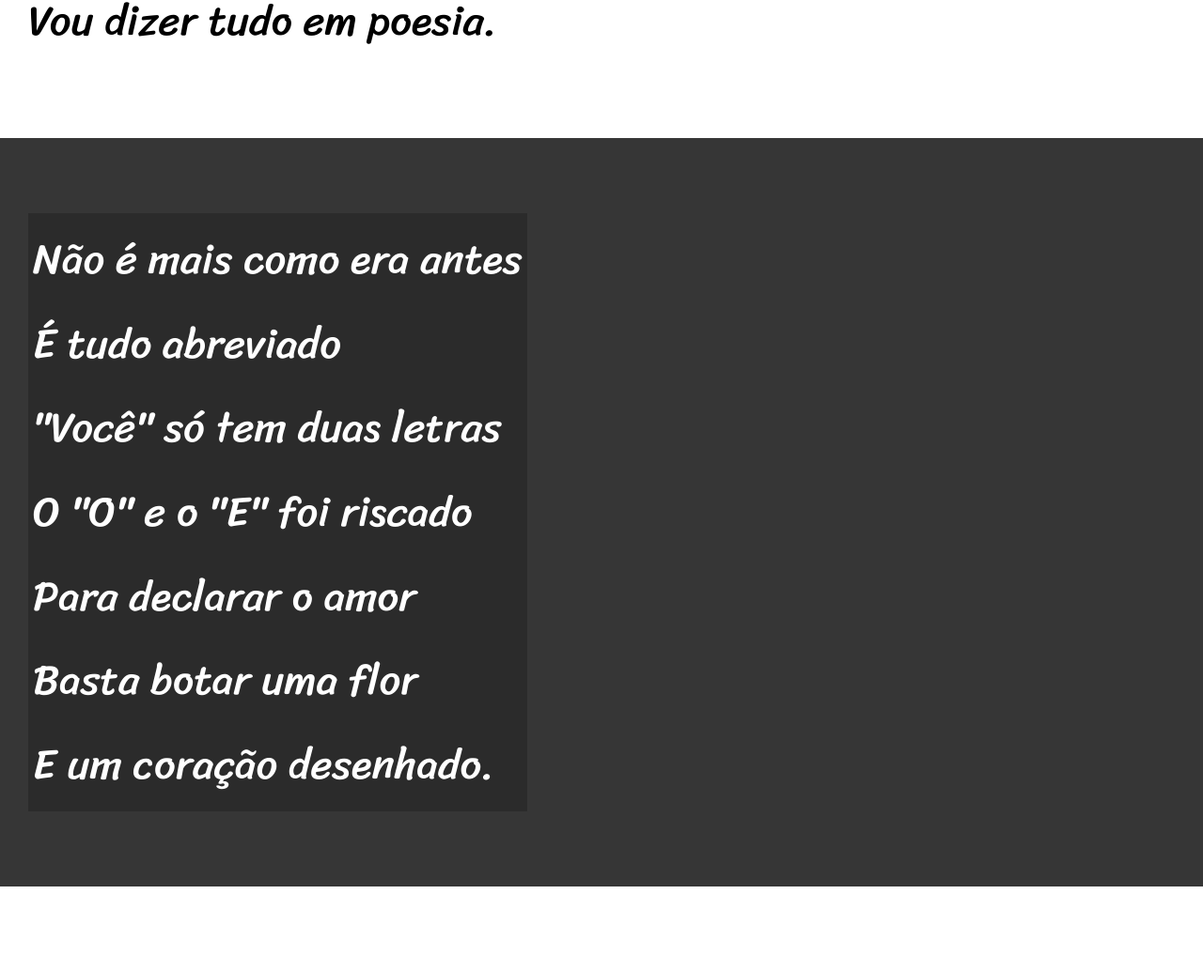
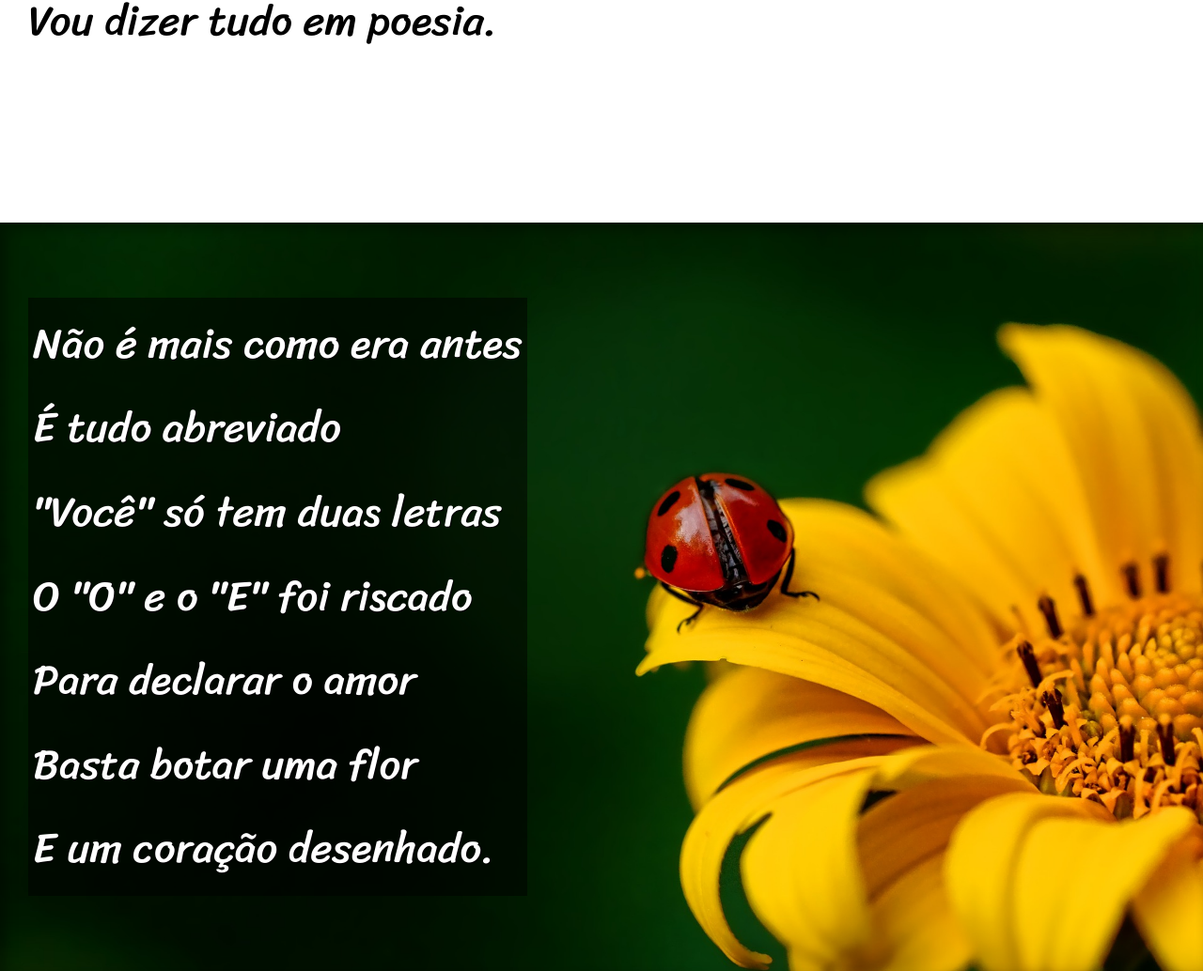
Before and after one commit to andeAraujo/HTML5-CSS3, a plain HTML site: page desafios/d012/index.html in a window 1280 px wide. Shown: the part 872-1906 px from the top of the page at 94% size. Drawn offline with Linux system fonts and the light colour scheme.

Commit message:
Updated d012

```diff
--- a/desafios/d012/index.html
+++ b/desafios/d012/index.html
@@ -24,7 +24,7 @@
         </p>
     </section>
 
-    <section class="imagem">
+    <section class="imagem" id="img01">
         <p>
             Não é mais como era antes <br>
             É tudo abreviado <br>
@@ -59,7 +59,7 @@
         </p>
     </section>
 
-    <section class="imagem">
+    <section class="imagem" id="img02">
         <p>
             Tenho saudade das cartas <br>
             Escritas com a própria mão <br>
--- a/desafios/d012/style/style.css
+++ b/desafios/d012/style/style.css
@@ -59,6 +59,10 @@ section {
     padding-left: 30px;
 }
 
+section > p {
+    padding-bottom: 2em;
+}
+
 section.normal {
     background-color: white;
     color: black;
@@ -67,11 +71,25 @@ section.normal {
 section.imagem {
     background-color: rgb(54, 54, 54);
     color: white;
+    box-shadow: inset 6px 6px 13px 0px rgba(0, 0, 0, 0.377);
+    background-size: cover;
+    background-attachment: fixed;
 }
 section.imagem > p {
     display: inline-block;
     padding: 5px;
-    background-color: rgba(0, 0, 0, 0.199);
+    background-color: rgba(0, 0, 0, 0.514);
+    text-shadow: 1px 1px 0px black;
+}
+
+section#img01 {
+    background-image: url(../imagens/background001.jpg);
+    background-position: right center;
+}
+
+section#img02 {
+    background-image: url(../imagens/background002.jpg);
+    background-position: right bottom;
 }
 
 footer {
```
